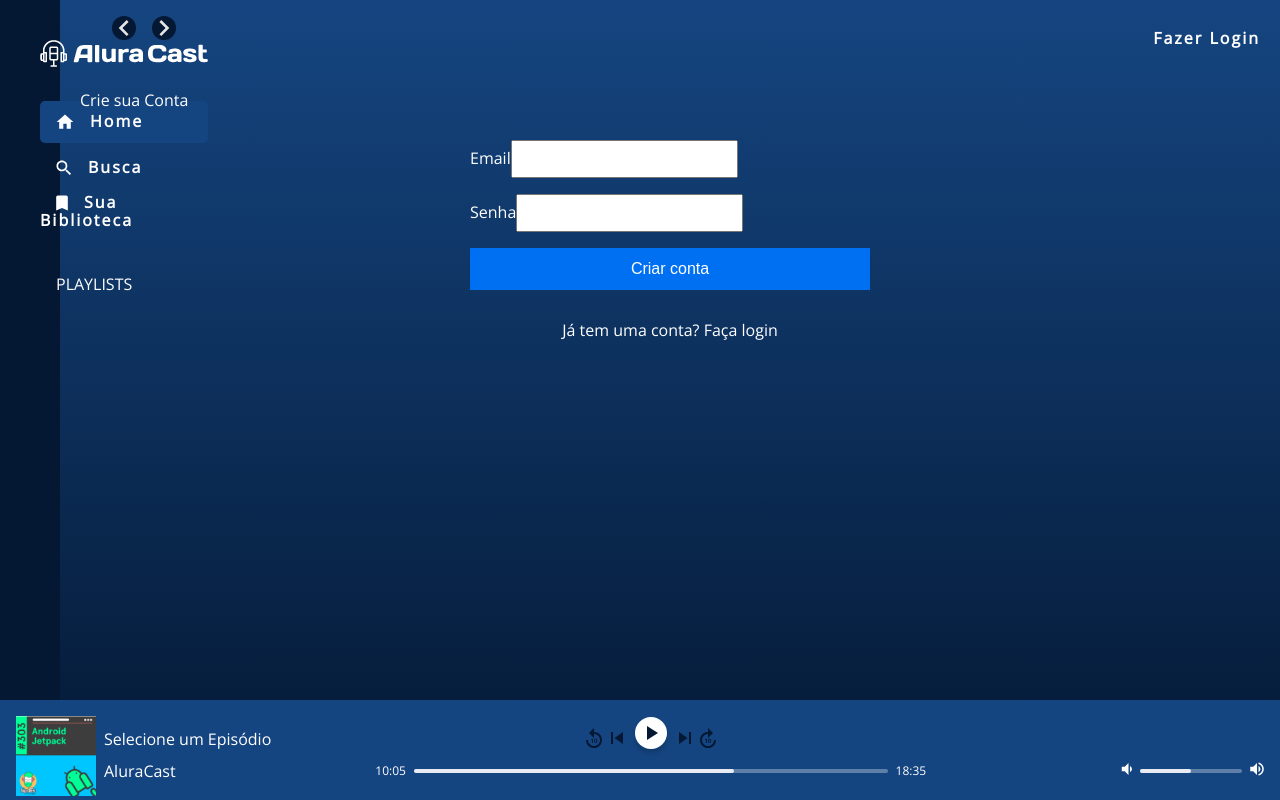
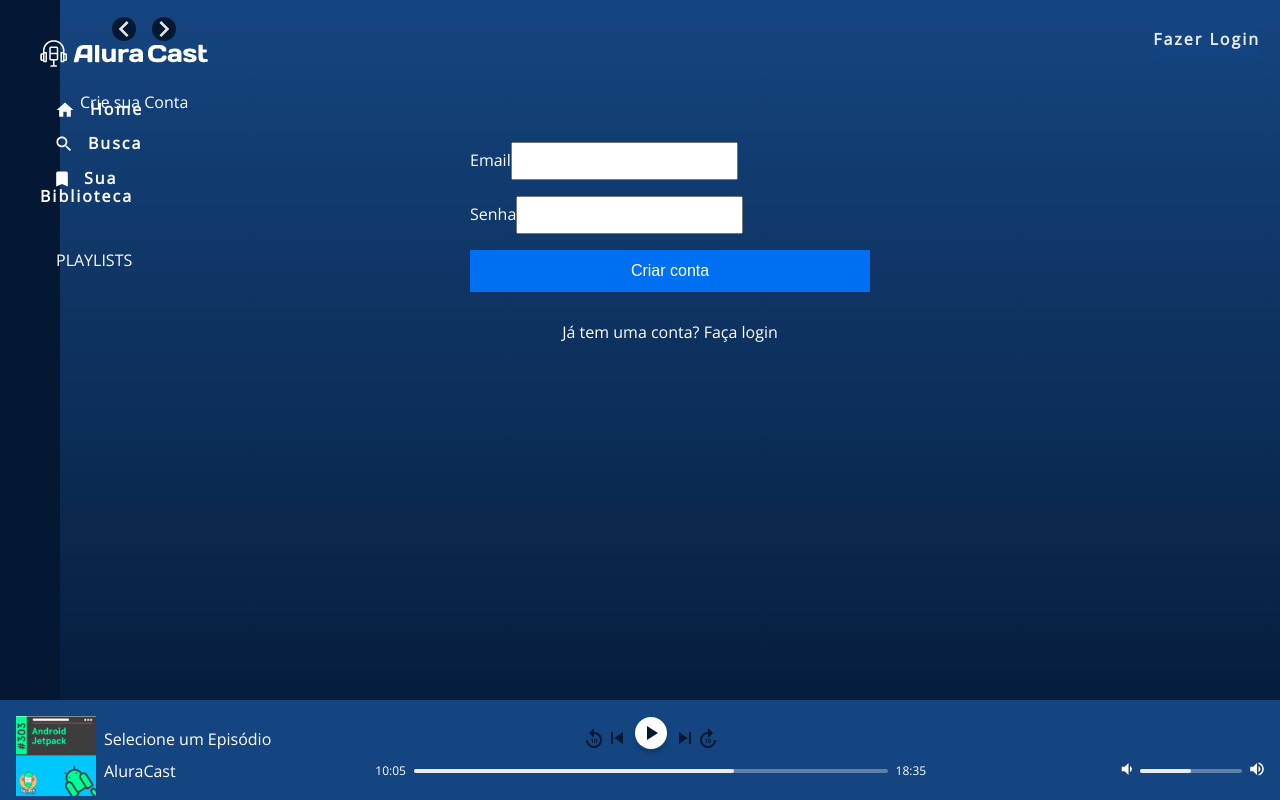
Before and after one commit to ericoliveirajs/aluracast, a Next.js app in the folder aluracast-frontend/: page /register in a window 1280 px wide. In both pictures the pointer is over the button "Fazer Login". Built offline with nearby package versions, Linux system fonts and the light colour scheme; no server answers.

Commit message:
fix(sidebar): Corrige seleção dinâmica do link ativo e adiciona hover. Closes #18

```diff
--- a/aluracast-frontend/src/components/Layout.tsx
+++ b/aluracast-frontend/src/components/Layout.tsx
@@ -66,13 +66,14 @@ const Layout: React.FC<LayoutProps> = ({ children, latestEpisode }) => {
 
         <nav>
           <ul>
-            <li className="menu-lateral__link menu-lateral__link--home ativo">
+            <li className={`menu-lateral__link menu-lateral__link--home ${router.pathname === '/' ? 'ativo' : ''}`}>
                 <Link href="/">Home</Link>
             </li>
-            <li className="menu-lateral__link menu-lateral__link--busca">
+                        <li className="menu-lateral__link menu-lateral__link--busca">
                 <Link href="#">Busca</Link>
             </li>
-            <li className="menu-lateral__link menu-lateral__link--biblioteca">
+
+            <li className={`menu-lateral__link menu-lateral__link--biblioteca ${router.pathname === '/biblioteca' ? 'ativo' : ''}`}>
                 {isLoggedIn ? (
                     <Link href="/biblioteca">Sua Biblioteca</Link>
                 ) : (
--- a/aluracast-frontend/src/styles/base.css
+++ b/aluracast-frontend/src/styles/base.css
@@ -1,4 +1,3 @@
-/*Reset*/
 a {
     text-decoration: none;
     color: inherit;
@@ -13,7 +12,6 @@ button {
 
 }
 
-/*Variaveis globais*/
 :root {
     --azul-escuro: #041833;
     --azul-medio: #154580;
@@ -28,7 +26,6 @@ button {
     box-sizing: border-box;
 }
 
-/* CORREÇÃO CRÍTICA PARA O LAYOUT NO CANTO */
 html {
     height: 100%;
 }
@@ -37,8 +34,6 @@ body {
     color: var(--cor-textos);
     background: var(--azul-degrade);
     font-family: var(--fonte-textos);
-
-    /* CORREÇÃO CRÍTICA PARA O LAYOUT NO CANTO */
     height: 100%;
 }
 
@@ -48,13 +43,10 @@ body {
 
 }
 
-
-/*Aside*/
 .menu-lateral {
     background-color: var(--azul-escuro);
     padding: 2.5rem 1.25rem 2.5rem 2.5rem;
-    width: 230px; /* ✅ ESSA REGRA É CRÍTICA */
-    /* ... outras propriedades de cor/padding */
+    width: 230px;
 }
 
 .menu-lateral__link::before {
@@ -85,7 +77,6 @@ body {
 }
 
 .menu-lateral__link--biblioteca::before {
-    /* CORRIGIDO: de "../img/icone-biblioteca.svg" para "/assets/img/icone-biblioteca.svg" */
     font-size: 10%;
     content: url("/assets/img/icone-biblioteca.svg");
 }
@@ -96,16 +87,13 @@ body {
 }
 
 .menu-lateral__link--playlist::before {
-    /* CORRIGIDO: de "../img/icone-add_box.svg" para "/assets/img/icone-add_box.svg" */
     content: url("/assets/img/icone-add_box.svg");
 }
 
 .menu-lateral__link--podcasts::before {
-    /* CORRIGIDO: de "../img/icone-stars.svg" para "/assets/img/icone-stars.svg" */
     content: url("/assets/img/icone-stars.svg");
 }
 
-/*Header*/
 .cabecalho {
     padding-top: 2.5rem;
 }
@@ -116,9 +104,6 @@ body {
     margin-bottom: 2rem;
 }
 
-/*Main*/
-
-/*Estilos compartilhados pelos elementos presentes na seção horizontal e elementos da seção vertical*/
 .secao__titulo {
     font-weight: 700;
     font-size: 1.5rem;
@@ -253,3 +238,11 @@ body {
 .rodape__barra--volume {
     width: 4vw;
 }
+
+.menu-lateral__link:not(.ativo):hover {
+    background-color: var(--azul-medio);
+    border-radius: 5px;
+    padding: .75rem 0;
+    cursor: pointer;
+    opacity: 0.9;
+}
```
